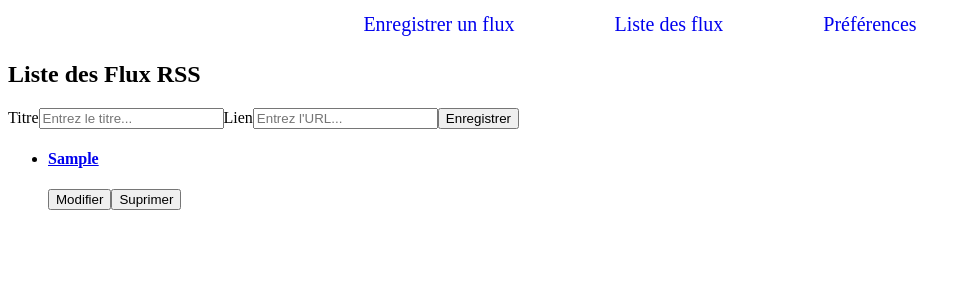
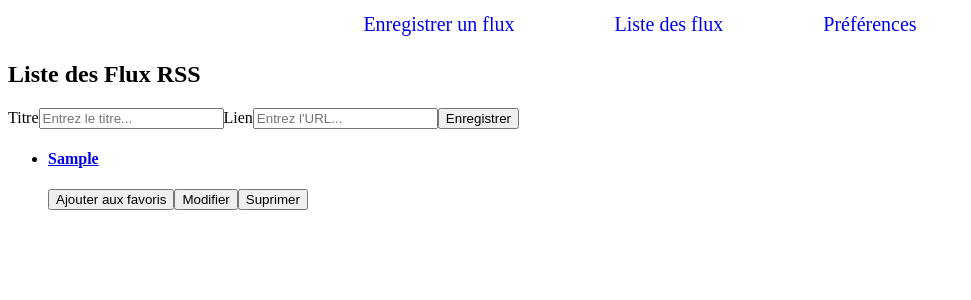
Before and after one commit to oriane-houssin/vue-dailynews, a Vue app in the folder vue-dailynews/: page /flux-list in a window 1280 px wide. Both pictures are taken after typing "Sample", "https://example.com" into the empty fields and a click on the button "Enregistrer". Shown: the top 300 px of the page, without its empty margins (0-971 px from the left). Built offline with nearby package versions, Linux system fonts and the light colour scheme; the HTML template or start-up script is replaced by a standard one.

Commit message:
fonction d'ajout de flux en favoris

```diff
--- a/vue-dailynews/src/views/FluxListView.vue
+++ b/vue-dailynews/src/views/FluxListView.vue
@@ -12,6 +12,11 @@ const loadFluxList = () => {
   fluxList.value = JSON.parse(localStorage.getItem("fluxList") || "[]");
 }
 
+//Sauvegarder
+const saveFluxList = () => {
+  localStorage.setItem("fluxList", JSON.stringify(fluxList.value));
+}
+
 // Ajouter ou modifier un flux
 const saveFlux = (flux: Flux) => {
   if (editIndex.value !== null) {
@@ -22,10 +27,7 @@ const saveFlux = (flux: Flux) => {
     // Ajouter un nouveau flux
     fluxList.value.push(flux);
   }
-
-  // Enregistrer la liste mise à jour dans le localStorage
-  localStorage.setItem("fluxList", JSON.stringify(fluxList.value));
-
+  saveFluxList();
   // Réinitialiser la sélection
   fluxToEdit.value = null;
 };
@@ -36,10 +38,16 @@ const editFlux = (index: number) => {
   editIndex.value = index;
 };
 
+//Ajouter/retirer un flux en favoris
+const addToFavorites = (index: number) => {
+  fluxList.value[index].favorite = !fluxList.value[index].favorite;
+  saveFluxList()
+}
+
 //Supprimer un flux
 const deleteFlux = (index: number) => {
   fluxList.value.splice(index, 1);
-  localStorage.setItem("fluxList", JSON.stringify(fluxList.value));
+  saveFluxList();
 }
 
 onMounted(() => {
@@ -56,6 +64,7 @@ onMounted(() => {
       <a :href="item.url" target="_blank">
         <h4>{{item.title}}</h4>
       </a>
+      <button @click="addToFavorites(index)">{{item.favorite ? "Retirer des favoris" : "Ajouter aux favoris"}}</button>
       <button @click="editFlux(index)">Modifier</button>
       <button @click="deleteFlux(index)">Suprimer</button>
     </li>
```
